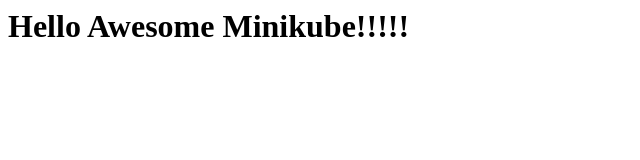
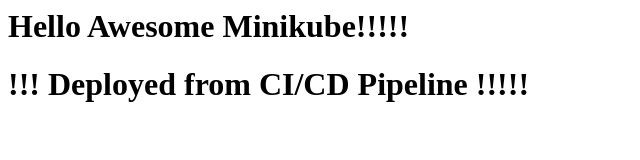
Before and after one commit to sontivr/kubernetes-practice, a plain HTML site: page apps/hello-minikube/index.html in a window 1280 px wide. Shown: the whole page, without its empty margins (0-640 px from the left). Drawn offline with Linux system fonts and the light colour scheme.

Commit message:
modified index.html

```diff
--- a/apps/hello-minikube/index.html
+++ b/apps/hello-minikube/index.html
@@ -1 +1,2 @@
 <h1>Hello Awesome Minikube!!!!!</h1>
+<h1>!!! Deployed from CI/CD Pipeline !!!!!</h1>
```
Also changed, not shown: 2 other files.
